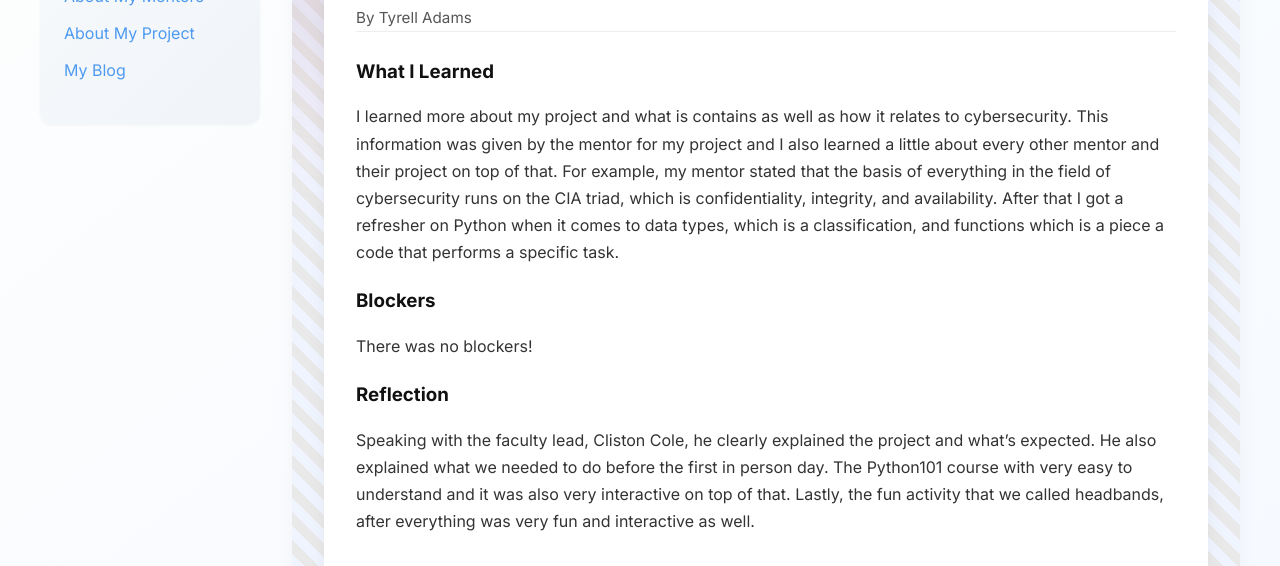
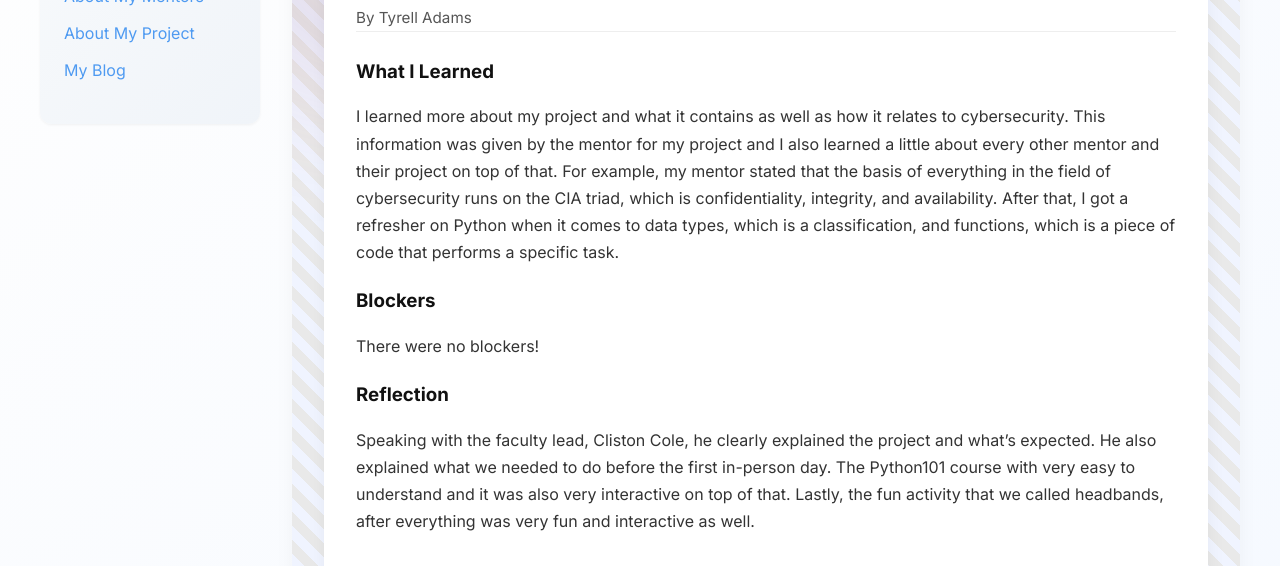
Before and after one commit to Tyrell-Adams/Tyrell-Adams.github.io, a Jekyll site: the page built from _posts/2025-05-28-day-2.md, in a window 1280 px wide. Shown: the part 211-777 px from the top of the page. Built offline with Jekyll 4.4.1, drawn with Linux system fonts in a browser that asks for light colours.

Commit message:
Update 2025-05-28-day-2.md

```diff
--- a/_posts/2025-05-28-day-2.md
+++ b/_posts/2025-05-28-day-2.md
@@ -7,13 +7,13 @@ permalink: /day2.html
 tags: ["Python", "Cybersecurity"]
 
 what_i_learned: |
-  I learned more about my project and what is contains as well as how it relates to cybersecurity. This information was given by the mentor for my project and I also learned a little about every other mentor and their project on top of that. For example, my mentor stated that the basis of everything in the field of cybersecurity runs on the CIA triad, which is confidentiality, integrity, and availability. After that I got a refresher on Python when it comes to data types, which is a classification, and functions which is a piece a code that performs a specific task.
+  I learned more about my project and what it contains as well as how it relates to cybersecurity. This information was given by the mentor for my project and I also learned a little about every other mentor and their project on top of that. For example, my mentor stated that the basis of everything in the field of cybersecurity runs on the CIA triad, which is confidentiality, integrity, and availability. After that, I got a refresher on Python when it comes to data types, which is a classification, and functions, which is a piece of code that performs a specific task.
 
 
 
 blockers: |
-  There was no blockers!
+  There were no blockers!
 
 reflection: |
-  Speaking with the faculty lead, Cliston Cole, he clearly explained the project and what's expected. He also explained what we needed to do before the first in person day. The Python101 course with very easy to understand and it was also very interactive on top of that. Lastly, the fun activity that we called headbands, after everything was very fun and interactive as well.
+  Speaking with the faculty lead, Cliston Cole, he clearly explained the project and what's expected. He also explained what we needed to do before the first in-person day. The Python101 course with very easy to understand and it was also very interactive on top of that. Lastly, the fun activity that we called headbands, after everything was very fun and interactive as well.
 ---
```
